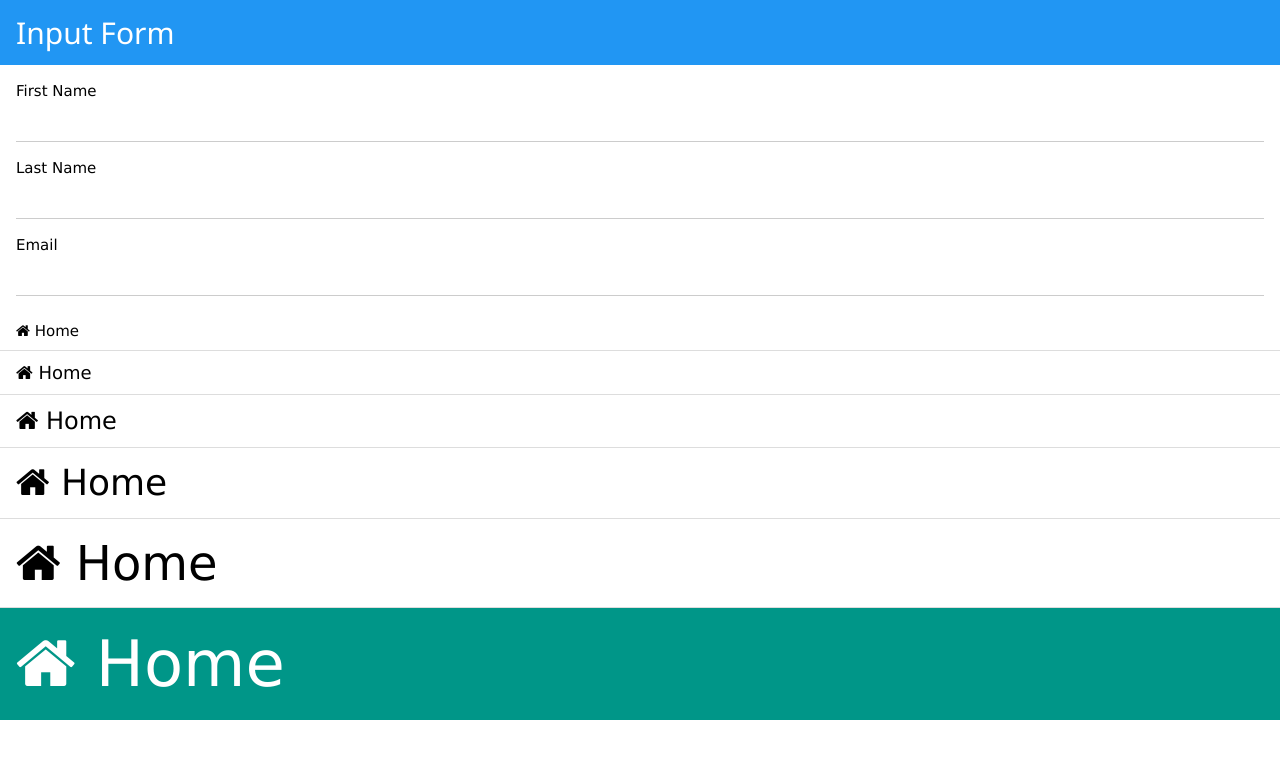
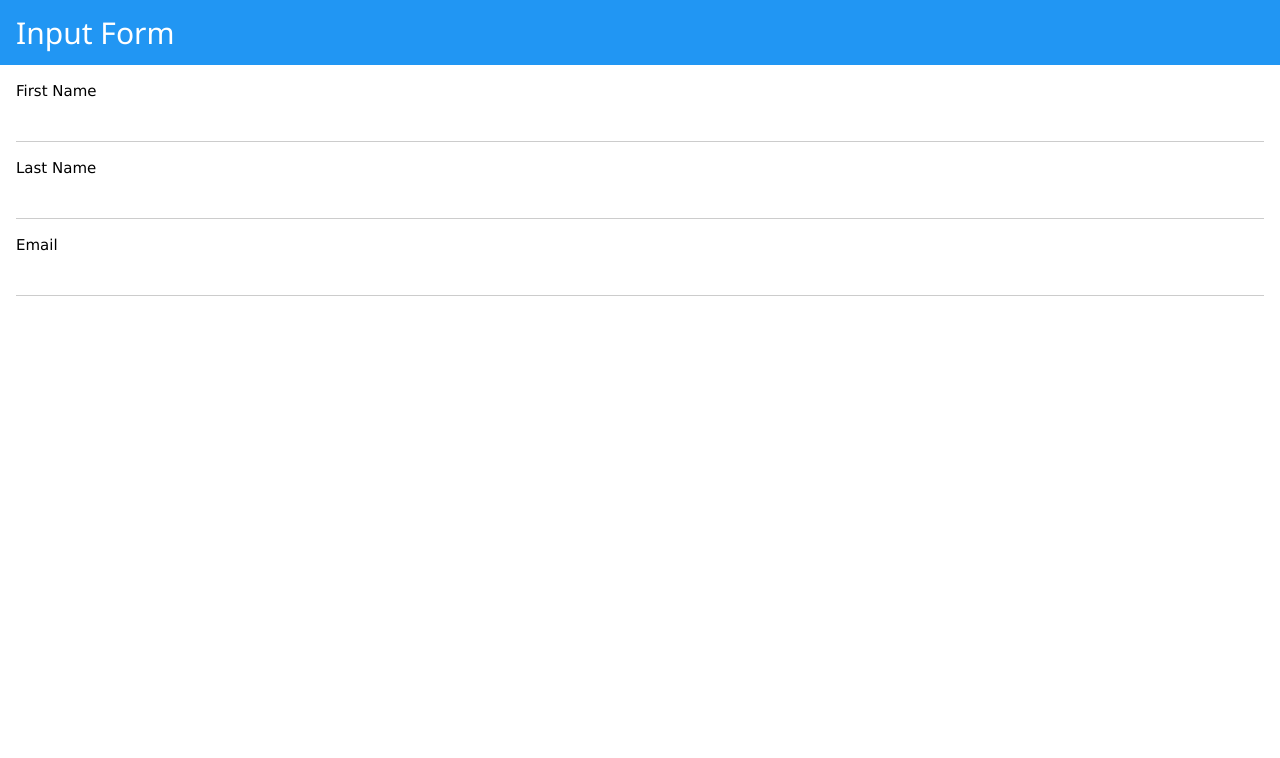
Before and after one commit to bbaral/Angular-mosh-tutorial, an Angular app: page / in a window 1280 px wide. Shown: the top 758 px of the page. Built offline with nearby package versions, Linux system fonts and the light colour scheme.

Commit message:
deleted font-awesome

```diff
--- a/angular.json
+++ b/angular.json
@@ -27,8 +27,7 @@
               "src/assets"
             ],
             "styles": [
-              "src/W3.scss",
-              "../node_modules/font-awesome/css/font-awesome.css"
+              "src/W3.scss"
             ],
             "scripts": []
           },
--- a/package.json
+++ b/package.json
@@ -21,7 +21,6 @@
     "@angular/platform-browser-dynamic": "^6.0.3",
     "@angular/router": "^6.0.3",
     "core-js": "^2.5.4",
-    "font-awesome": "^4.7.0",
     "rxjs": "^6.0.0",
     "zone.js": "^0.8.26"
   },
--- a/src/W3.scss
+++ b/src/W3.scss
@@ -1,7 +1,4 @@
 /* W3.CSS 4.10 February 2018 by Jan Egil and Borge Refsnes */
-
-$fa-font-path : '../node_modules/font-awesome/fonts';
-@import '../node_modules/font-awesome/scss/font-awesome';
 
 html {
   box-sizing: border-box;
--- a/src/app/app.component.html
+++ b/src/app/app.component.html
@@ -13,13 +13,3 @@
     <label>Email</label>
     <input class="w3-input" type="text"></p>
 </form>
-
-
-<ul class="w3-ul">
-  <li><i class="fa fa-home"></i> Home</li>
-  <li class="w3-large"><i class="fa fa-home"></i> Home</li>
-  <li class="w3-xlarge"><i class="fa fa-home"></i> Home</li>
-  <li class="w3-xxlarge"><i class="fa fa-home"></i> Home</li>
-  <li class="w3-xxxlarge"><i class="fa fa-home"></i> Home</li>
-  <li class="w3-jumbo w3-teal"><i class="fa fa-home"></i> Home</li>
-</ul>
```
Also changed, not shown: 1 other file (tests, documents, lock files or other folders).
